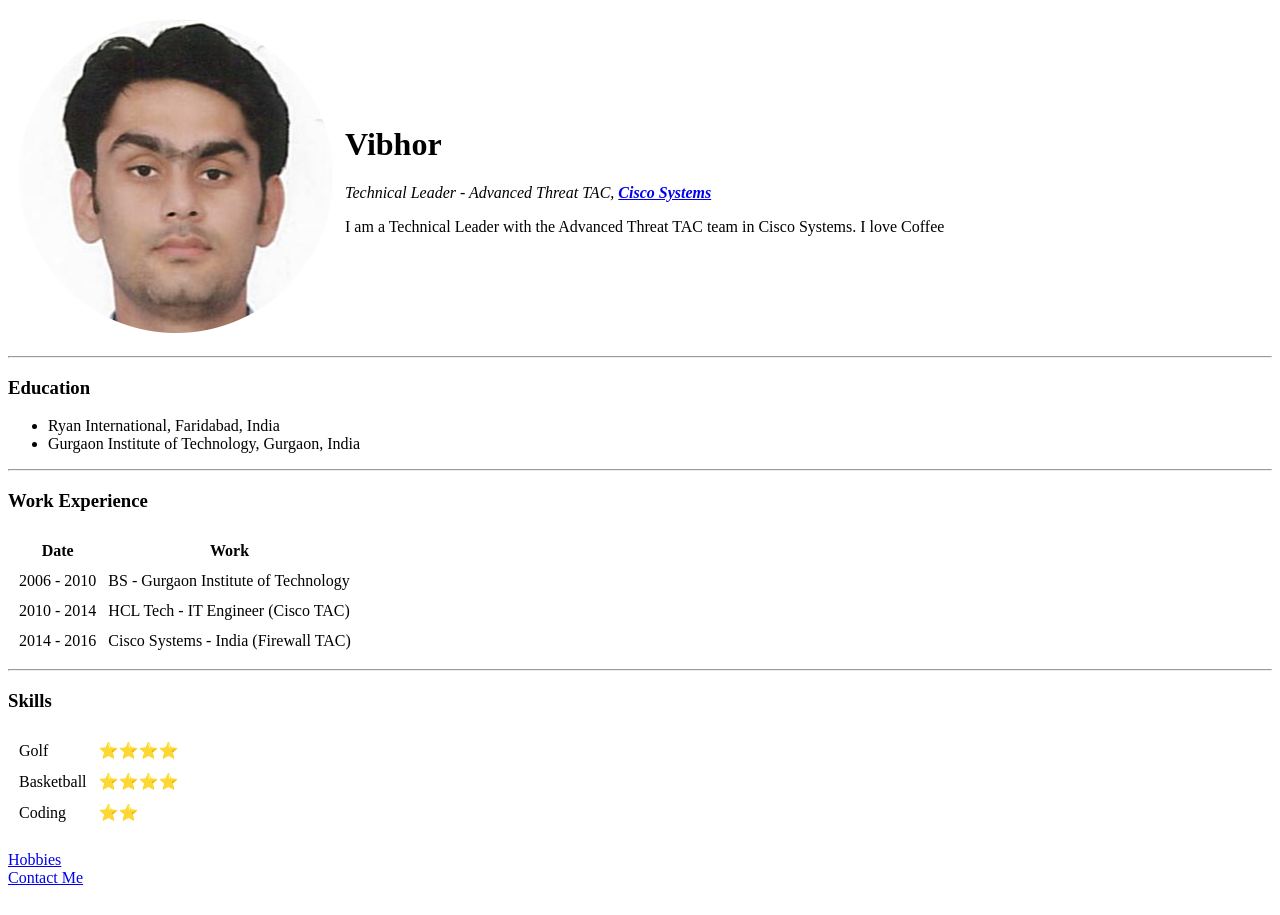
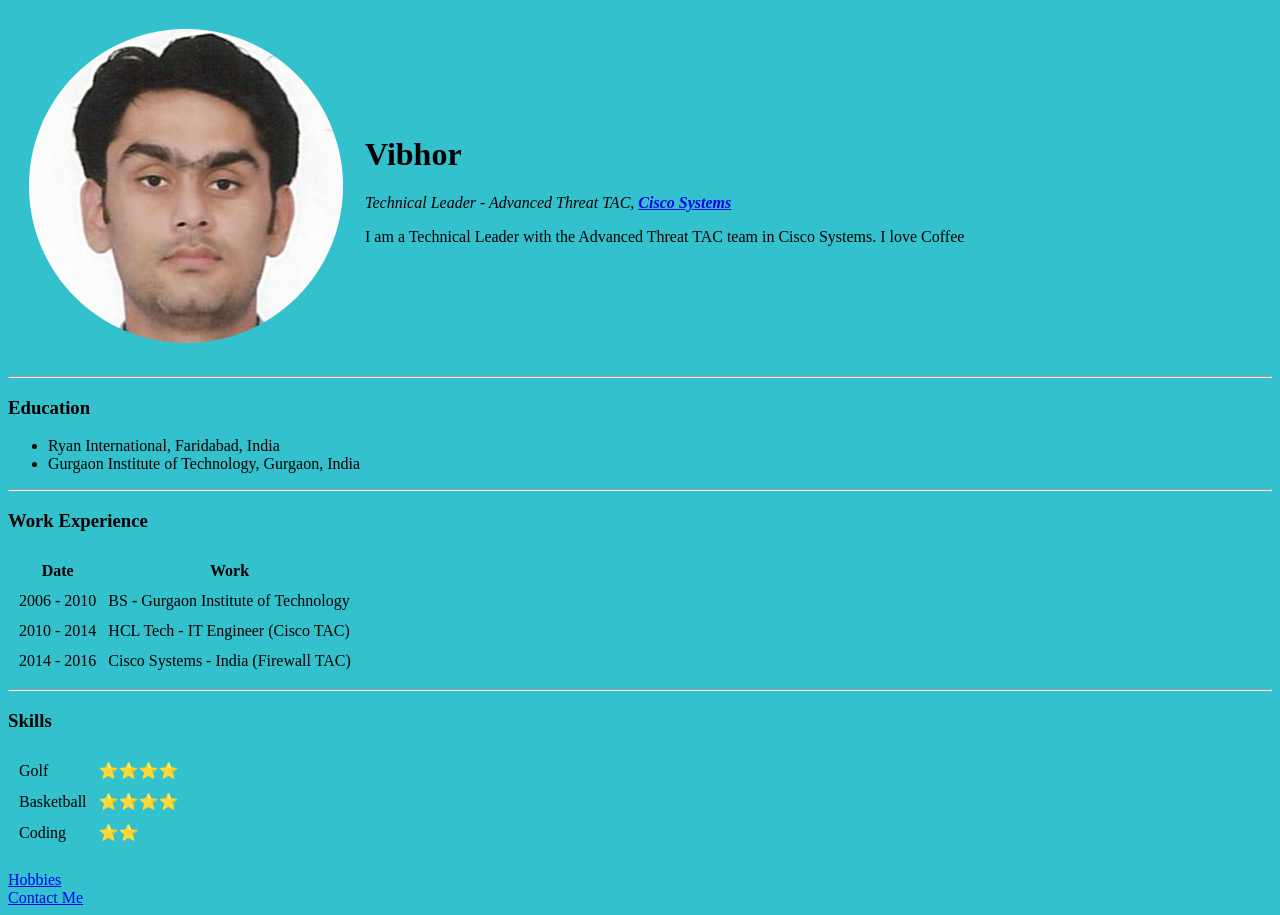
Before and after one commit to vamrodia/Web-Development, a plain HTML site: page HTML - Personal Site/index.html in a window 1280 px wide. Drawn offline with Linux system fonts and the light colour scheme.

Commit message:
Completed the changes

```diff
--- a/HTML - Personal Site/index.html
+++ b/HTML - Personal Site/index.html
@@ -4,10 +4,21 @@
     <meta charset="UTF-8">
     <title> 🏌️ Vibhor's Personal Site</title>
 </head>
+<style>
+
+    body {
+        background-color: #32C1CD;
+    }
+
+    hr {
+        ba
+    }
+
+</style>
 <body>
-    <table cellspacing="10">
+    <table cellspacing="20">
         <tr>
-            <td><img src="../Images/vamrodia-modified.png" alt="Vibhor's Profile Picture"></td>
+            <td><img src="Images/vamrodia-modified.png" alt="Vibhor's Profile Picture"></td>
             <td><h1> Vibhor </h1>
             <p><em>Technical Leader - Advanced Threat TAC, <strong><a href="https://www.cisco.com/"> Cisco Systems</a></strong></em></p>
             <p>I am a Technical Leader with the Advanced Threat TAC team in Cisco Systems. I love Coffee</p></td>
```
